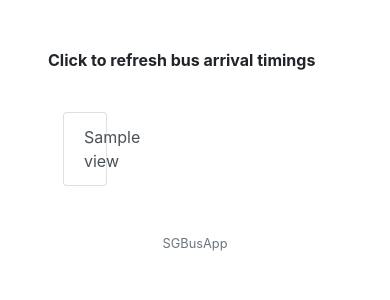
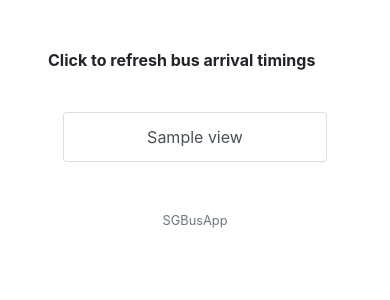
Before and after one commit to rodionlim/SGBusApp, a Flask app: template templates/getViews.html in a window 390 px wide. Shown: the part 64-364 px from the top of the page. Run offline with Flask 2, Linux system fonts and the light colour scheme; the template is opened without the code that fills it: most values are stand-ins (such as "Sample title", 1, 10 or a date in 2020); some libraries are stand-ins or nearby versions.

Commit message:
Amended getViews template to allow for dynamic resizing on mobile screens

```diff
--- a/templates/getViews.html
+++ b/templates/getViews.html
@@ -12,14 +12,14 @@
 		<div class="text-xs-left"><strong>Click to refresh bus arrival timings</strong></div>
 	</div>
 	<div class="row">
-		<div class="col-3">
+		<div class="col-12 col-sm-3">
 			<div class="list-group mt-4" id="views" role="tablist">
 			{% for x in uv %}
 				<a class="list-group-item list-group-item-action outer-list" data-toggle="list" href='#{{ x["VIEW"] }}' role="tab">{{ x["VIEW"] }}</a>
 			{% endfor %}
 			</div>
 		</div>
-		<div class="col-9">
+		<div class="col-12 col-sm-9">
 			<div class="tab-content">
 			{% for x in uv %}
 				<div class="tab-pane" id="{{ x['VIEW'] }}" role="tabpanel">
```
